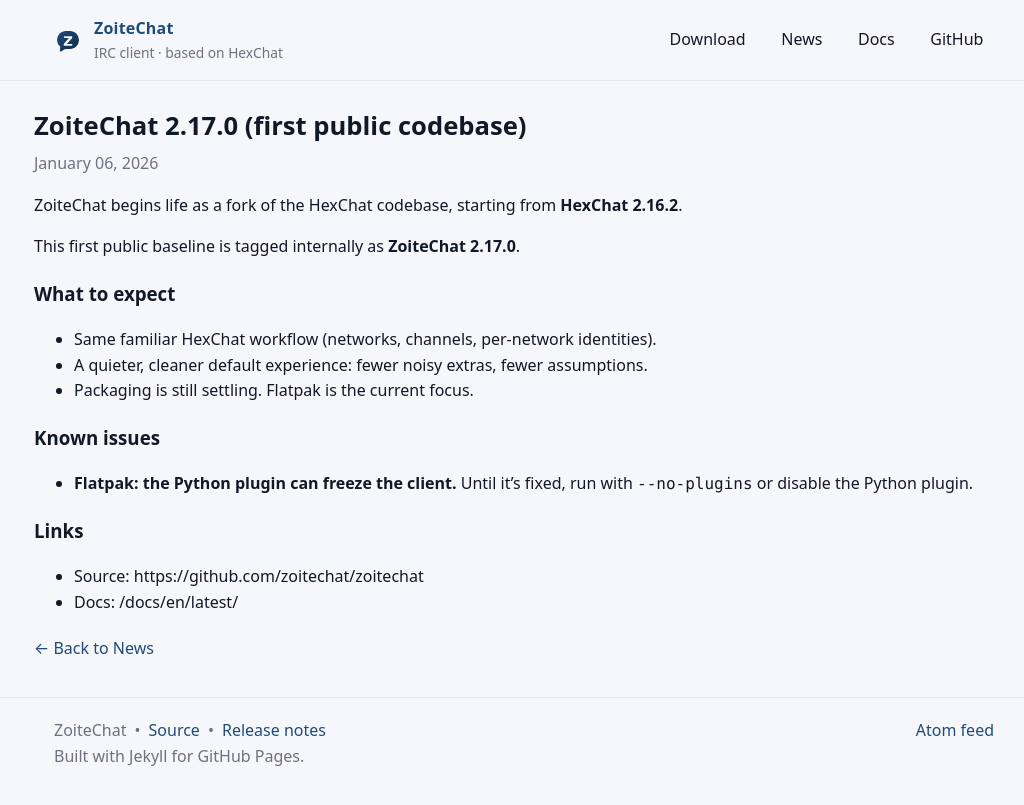
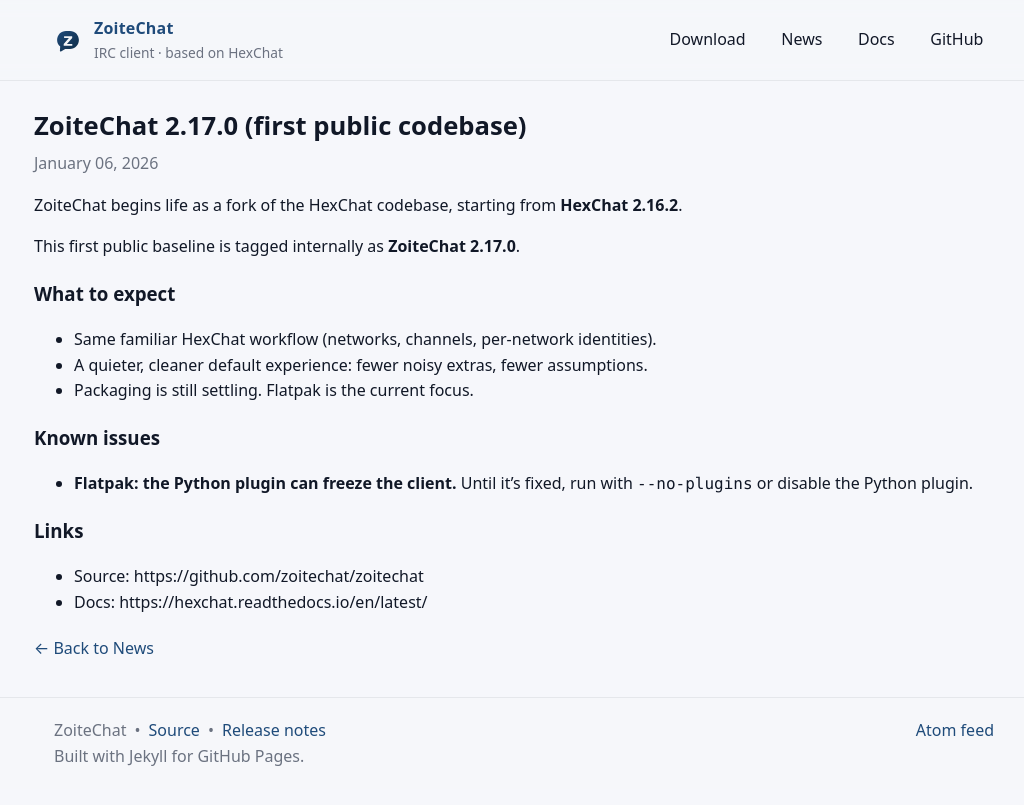
Before and after one commit to ZoiteChat/zoitechat.github.io, a Jekyll site: the page built from _posts/2026-01-06-zoitechat-2-17-0.md, in a window 1280 px wide. Shown: the top 805 px of the page, without its empty margins (116-1140 px from the left). Built offline with Jekyll 4.4.1, drawn with Linux system fonts in a browser that asks for light colours.

Commit message:
Update docs_url to point to HexChat documentation

```diff
--- a/_config.yml
+++ b/_config.yml
@@ -7,7 +7,7 @@ baseurl: ""      # keep empty for root hosting
 
 # Project metadata
 repo_url: "https://github.com/zoitechat/zoitechat"
-docs_url: "/docs/en/latest/"
+docs_url: "https://hexchat.readthedocs.io/en/latest/"
 hexchat_base_version: "2.16.2"
 zoitechat_initial_version: "2.17.0"
 
```
